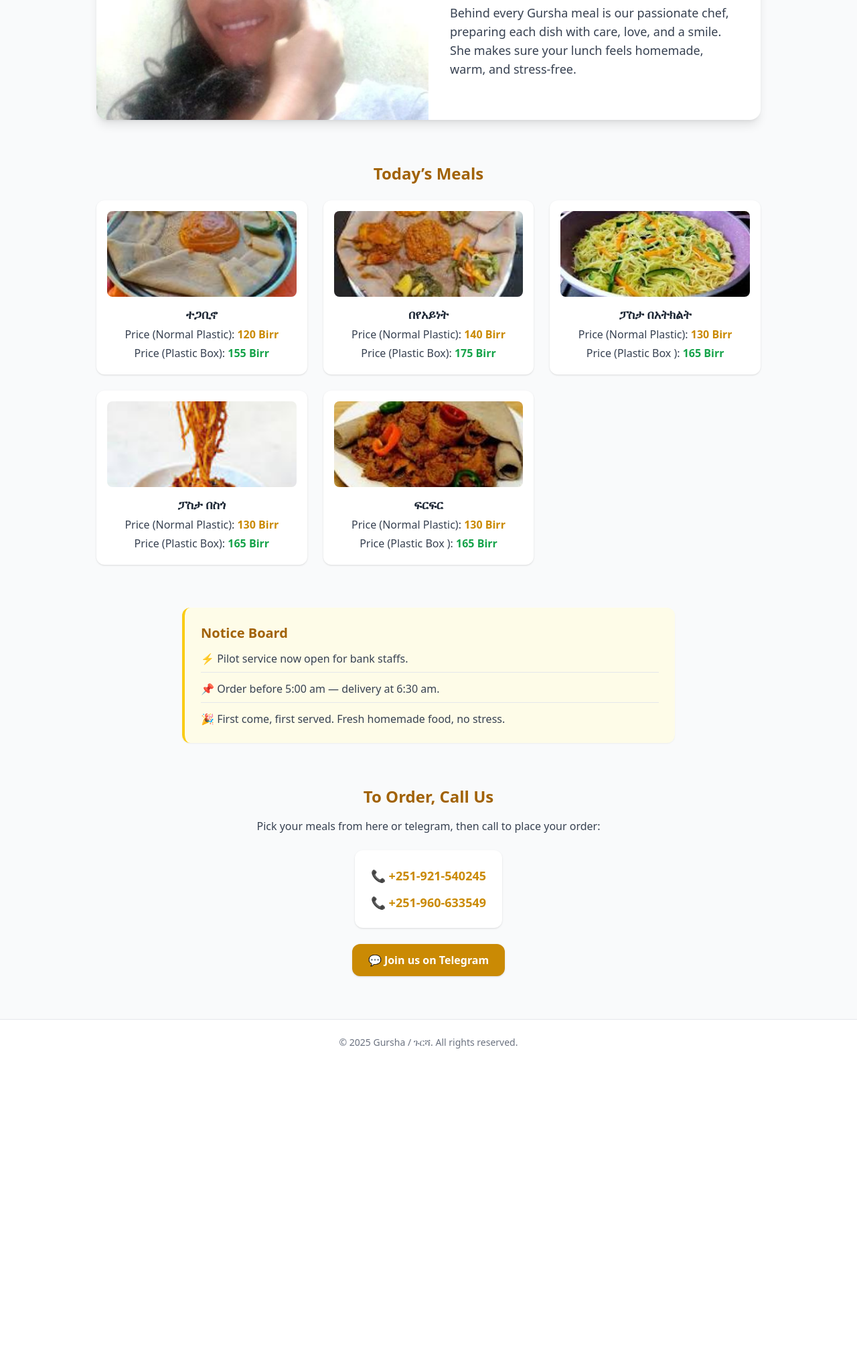
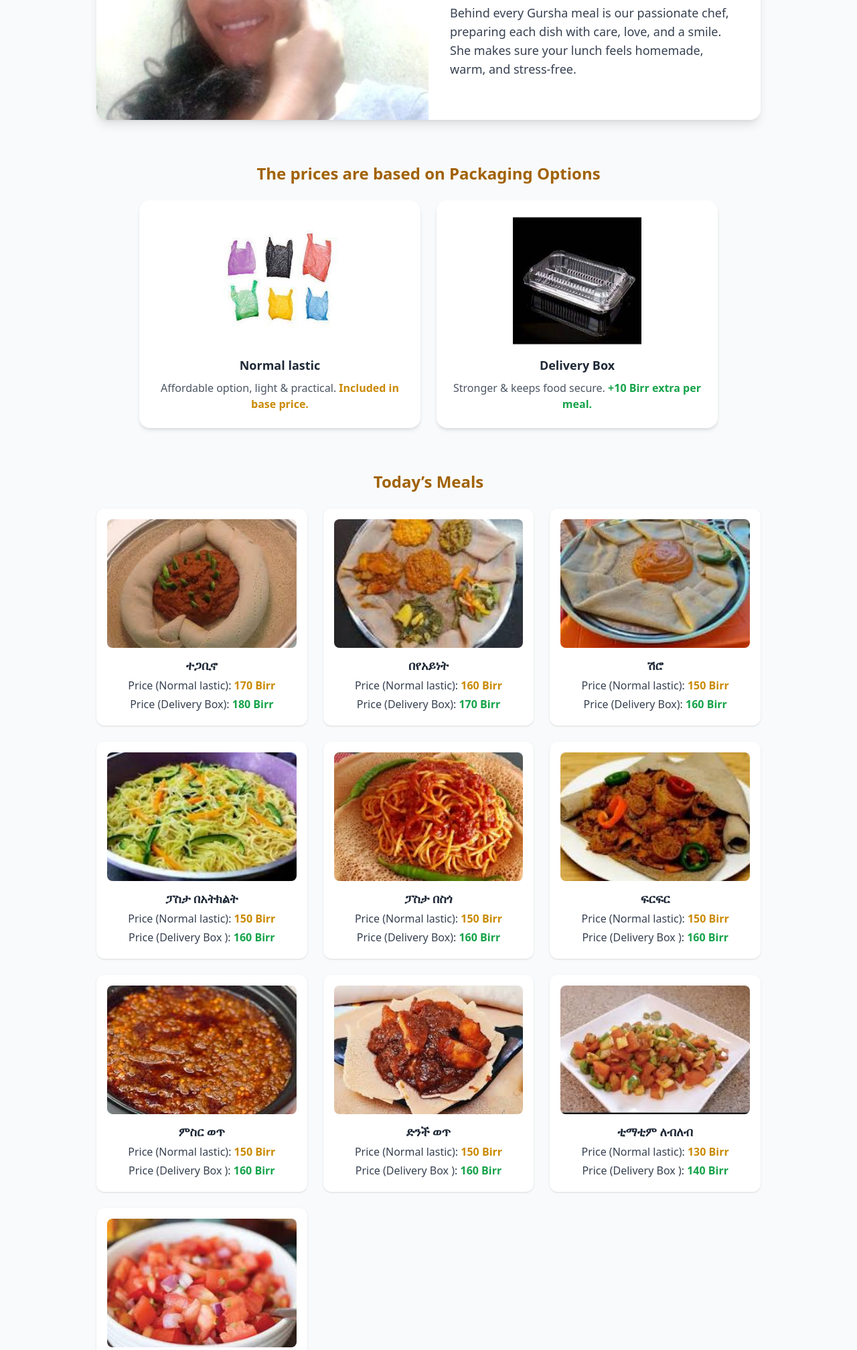
Before and after one commit to merawiyohannes/gursha, a Django app: page / in a window 1280 px wide. Shown: the part 929-2944 px from the top of the page at 67% size. Before the commit the page ends 2494 px from the top, so only its background shows below. Run offline with Django 5.2, Linux system fonts and the light colour scheme; some libraries are stand-ins or nearby versions.

Commit message:
meals modified

```diff
--- a/core/templates/core/home.html
+++ b/core/templates/core/home.html
@@ -72,6 +72,41 @@
     </section>
 
 
+      <!-- Packaging Options Section -->
+  <section class="max-w-4xl mx-auto px-4 mt-12 sm:mt-16">
+    <h3 class="text-xl sm:text-2xl font-bold text-yellow-700 mb-6 text-center">
+      The prices are based on Packaging Options
+    </h3>
+    <div class="grid sm:grid-cols-2 gap-6">
+
+      <!-- Normal Plastic -->
+      <div class="bg-white shadow-md rounded-2xl p-6 flex flex-col items-center text-center">
+        <img src="{% static 'images/lastic.jpg' %}"
+             alt="Normal Plastic Container"
+             class="w-48 h-48 object-contain mb-4">
+        <h4 class="font-semibold text-gray-800 text-lg mb-2">Normal lastic</h4>
+        <p class="text-sm sm:text-base text-gray-600 leading-relaxed">
+          Affordable option, light & practical.
+          <span class="text-yellow-600 font-semibold">Included in base price.</span>
+        </p>
+      </div>
+
+      <!-- Delivery Box -->
+      <div class="bg-white shadow-md rounded-2xl p-6 flex flex-col items-center text-center">
+        <img src="{% static 'images/box.jpg' %}"
+             alt="Delivery Box"
+             class="w-48 h-48 object-contain mb-4">
+        <h4 class="font-semibold text-gray-800 text-lg mb-2">Delivery Box</h4>
+        <p class="text-sm sm:text-base text-gray-600 leading-relaxed">
+          Stronger & keeps food secure.
+          <span class="text-green-600 font-semibold">+10 Birr extra per meal.</span>
+        </p>
+      </div>
+
+    </div>
+  </section>
+
+
   <!-- Menu Preview Section -->
   <section class="max-w-5xl mx-auto px-4 mt-12 sm:mt-16">
   <h3 class="text-xl sm:text-2xl font-bold text-yellow-700 mb-6 text-center">Today’s Meals</h3>
@@ -79,39 +114,75 @@
 
     <!-- Meal Card -->
     <div class="bg-white shadow rounded-xl p-4 text-center">
-      <img src="{% static 'images/shiro.jpg' %}" alt="Shiro wot" class="w-full h-32 object-cover rounded-lg mb-3">
+      <img src="{% static 'images/tegabino.jpg' %}" alt="Shiro wot" class="w-full h-48 object-cover rounded-lg mb-3">
       <h4 class="font-semibold text-gray-800 mb-1 text-base sm:text-lg">ተጋቢኖ</h4>
       <!-- Prices -->
-      <p class="text-gray-700 text-sm sm:text-base mb-1">Price (Normal Plastic): <span class="font-bold text-yellow-600">120 Birr</span></p>
-      <p class="text-gray-700 text-sm sm:text-base mb-1">Price (Plastic Box): <span class="font-bold text-green-600">155 Birr</span></p>
+      <p class="text-gray-700 text-sm sm:text-base mb-1">Price (Normal lastic): <span class="font-bold text-yellow-600">170 Birr</span></p>
+      <p class="text-gray-700 text-sm sm:text-base mb-1">Price (Delivery Box): <span class="font-bold text-green-600">180 Birr</span></p>
     </div>
 
     <div class="bg-white shadow rounded-xl p-4 text-center">
-      <img src="{% static 'images/aynet.jpg' %}" alt="Fried Rice" class="w-full h-32 object-cover rounded-lg mb-3">
+      <img src="{% static 'images/aynet.jpg' %}" alt="Shiro wot" class="w-full h-48 object-cover rounded-lg mb-3">
       <h4 class="font-semibold text-gray-800 mb-1 text-base sm:text-lg">በየአይነት</h4>
-      <p class="text-gray-700 text-sm sm:text-base mb-1">Price (Normal Plastic): <span class="font-bold text-yellow-600">140 Birr</span></p>
-      <p class="text-gray-700 text-sm sm:text-base mb-1">Price (Plastic Box): <span class="font-bold text-green-600">175 Birr</span></p>
+      <!-- Prices -->
+      <p class="text-gray-700 text-sm sm:text-base mb-1">Price (Normal lastic): <span class="font-bold text-yellow-600">160 Birr</span></p>
+      <p class="text-gray-700 text-sm sm:text-base mb-1">Price (Delivery Box): <span class="font-bold text-green-600">170 Birr</span></p>
     </div>
 
     <div class="bg-white shadow rounded-xl p-4 text-center">
-      <img src="{% static 'images/atkltpasta.jpg' %}" alt="Vegetable Pasta" class="w-full h-32 object-cover rounded-lg mb-3">
-      <h4 class="font-semibold text-gray-800 mb-1 text-base sm:text-lg">ፓስታ በአትክልት</h4>
-      <p class="text-gray-700 text-sm sm:text-base mb-1">Price (Normal Plastic): <span class="font-bold text-yellow-600">130 Birr</span></p>
-      <p class="text-gray-700 text-sm sm:text-base mb-1">Price (Plastic Box ): <span class="font-bold text-green-600">165 Birr</span></p>
+      <img src="{% static 'images/shiro.jpg' %}" alt="Fried Rice" class="w-full h-48 object-cover rounded-lg mb-3">
+      <h4 class="font-semibold text-gray-800 mb-1 text-base sm:text-lg">ሽሮ</h4>
+      <p class="text-gray-700 text-sm sm:text-base mb-1">Price (Normal lastic): <span class="font-bold text-yellow-600">150 Birr</span></p>
+      <p class="text-gray-700 text-sm sm:text-base mb-1">Price (Delivery Box): <span class="font-bold text-green-600">160 Birr</span></p>
     </div>
 
     <div class="bg-white shadow rounded-xl p-4 text-center">
-      <img src="{% static 'images/sgopasta.jpg' %}" alt="Pasta with Sugo" class="w-full h-32 object-cover rounded-lg mb-3">
-      <h4 class="font-semibold text-gray-800 mb-1 text-base sm:text-lg">ፓስታ በስጎ</h4>
-      <p class="text-gray-700 text-sm sm:text-base mb-1">Price (Normal Plastic): <span class="font-bold text-yellow-600">130 Birr</span></p>
-      <p class="text-gray-700 text-sm sm:text-base mb-1">Price (Plastic Box): <span class="font-bold text-green-600">165 Birr</span></p>
+      <img src="{% static 'images/atkltpasta.jpg' %}" alt="Vegetable Pasta" class="w-full h-48 object-cover rounded-lg mb-3">
+      <h4 class="font-semibold text-gray-800 mb-1 text-base sm:text-lg">ፓስታ በአትክልት</h4>
+      <p class="text-gray-700 text-sm sm:text-base mb-1">Price (Normal lastic): <span class="font-bold text-yellow-600">150 Birr</span></p>
+      <p class="text-gray-700 text-sm sm:text-base mb-1">Price (Delivery Box ): <span class="font-bold text-green-600">160 Birr</span></p>
     </div>
 
     <div class="bg-white shadow rounded-xl p-4 text-center">
-      <img src="{% static 'images/firfir.jpg' %}" alt="Firfir" class="w-full h-32 object-cover rounded-lg mb-3">
+      <img src="{% static 'images/sgo.jpg' %}" alt="Pasta with Sugo" class="w-full h-48 object-cover rounded-lg mb-3">
+      <h4 class="font-semibold text-gray-800 mb-1 text-base sm:text-lg">ፓስታ በስጎ</h4>
+      <p class="text-gray-700 text-sm sm:text-base mb-1">Price (Normal lastic): <span class="font-bold text-yellow-600">150 Birr</span></p>
+      <p class="text-gray-700 text-sm sm:text-base mb-1">Price (Delivery Box): <span class="font-bold text-green-600">160 Birr</span></p>
+    </div>
+
+    <div class="bg-white shadow rounded-xl p-4 text-center">
+      <img src="{% static 'images/firfir.jpg' %}" alt="Firfir" class="w-full h-48 object-cover rounded-lg mb-3">
       <h4 class="font-semibold text-gray-800 mb-1 text-base sm:text-lg">ፍርፍር</h4>
-      <p class="text-gray-700 text-sm sm:text-base mb-1">Price (Normal Plastic): <span class="font-bold text-yellow-600">130 Birr</span></p>
-      <p class="text-gray-700 text-sm sm:text-base mb-1">Price (Plastic Box ): <span class="font-bold text-green-600">165 Birr</span></p>
+      <p class="text-gray-700 text-sm sm:text-base mb-1">Price (Normal lastic): <span class="font-bold text-yellow-600">150 Birr</span></p>
+      <p class="text-gray-700 text-sm sm:text-base mb-1">Price (Delivery Box ): <span class="font-bold text-green-600">160 Birr</span></p>
+    </div>
+
+    <div class="bg-white shadow rounded-xl p-4 text-center">
+      <img src="{% static 'images/msr.jpg' %}" alt="Firfir" class="w-full h-48 object-cover rounded-lg mb-3">
+      <h4 class="font-semibold text-gray-800 mb-1 text-base sm:text-lg">ምስር ወጥ</h4>
+      <p class="text-gray-700 text-sm sm:text-base mb-1">Price (Normal lastic): <span class="font-bold text-yellow-600">150 Birr</span></p>
+      <p class="text-gray-700 text-sm sm:text-base mb-1">Price (Delivery Box ): <span class="font-bold text-green-600">160 Birr</span></p>
+    </div>
+
+    <div class="bg-white shadow rounded-xl p-4 text-center">
+      <img src="{% static 'images/dnch.jpg' %}" alt="Firfir" class="w-full h-48 object-cover rounded-lg mb-3">
+      <h4 class="font-semibold text-gray-800 mb-1 text-base sm:text-lg">ድንች ወጥ</h4>
+      <p class="text-gray-700 text-sm sm:text-base mb-1">Price (Normal lastic): <span class="font-bold text-yellow-600">150 Birr</span></p>
+      <p class="text-gray-700 text-sm sm:text-base mb-1">Price (Delivery Box ): <span class="font-bold text-green-600">160 Birr</span></p>
+    </div>
+
+    <div class="bg-white shadow rounded-xl p-4 text-center">
+      <img src="{% static 'images/lebleb.jpg' %}" alt="Firfir" class="w-full h-48 object-cover rounded-lg mb-3">
+      <h4 class="font-semibold text-gray-800 mb-1 text-base sm:text-lg">ቲማቲም ለብለብ</h4>
+      <p class="text-gray-700 text-sm sm:text-base mb-1">Price (Normal lastic): <span class="font-bold text-yellow-600">130 Birr</span></p>
+      <p class="text-gray-700 text-sm sm:text-base mb-1">Price (Delivery Box ): <span class="font-bold text-green-600">140 Birr</span></p>
+    </div>
+
+    <div class="bg-white shadow rounded-xl p-4 text-center">
+      <img src="{% static 'images/kurt.jpg' %}" alt="Firfir" class="w-full h-48 object-cover rounded-lg mb-3">
+      <h4 class="font-semibold text-gray-800 mb-1 text-base sm:text-lg">ቲማቲም ቁርጥ</h4>
+      <p class="text-gray-700 text-sm sm:text-base mb-1">Price (Normal lastic): <span class="font-bold text-yellow-600">130 Birr</span></p>
+      <p class="text-gray-700 text-sm sm:text-base mb-1">Price (Delivery Box ): <span class="font-bold text-green-600">140 Birr</span></p>
     </div>
 
   </div>
--- a/gursha/settings.py
+++ b/gursha/settings.py
@@ -23,11 +23,12 @@ BASE_DIR = Path(__file__).resolve().parent.parent
 
 # SECURITY WARNING: keep the secret key used in production secret!
 SECRET_KEY = os.getenv('SECRET_KEY')
+# SECRET_KEY = 'django-insecure-p86qz&&^h7d4cz6xc5l%yrac-^lwwu52kz=p+2inau_t8d^74w'
 
 # SECURITY WARNING: don't run with debug turned on in production!
 DEBUG = False
 
-ALLOWED_HOSTS = ['gursha-f47f.onrender.com',]
+ALLOWED_HOSTS = ['gursha-f47f.onrender.com']
 
 
 # Application definition
```
Also changed, not shown: static/images/box.jpg (added), static/images/dnch.jpg (added), static/images/kurt.jpg (added), static/images/lastic.jpg (added), static/images/lebleb.jpg (added), static/images/msr.jpg (added), static/images/sgo.jpg (added), static/images/tegabino.jpg (added), 9 other files.
